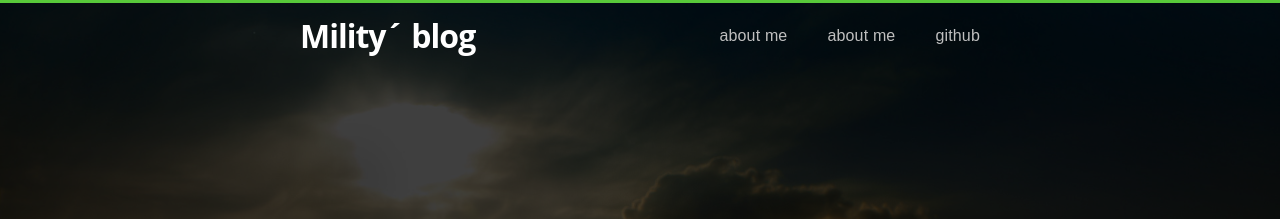
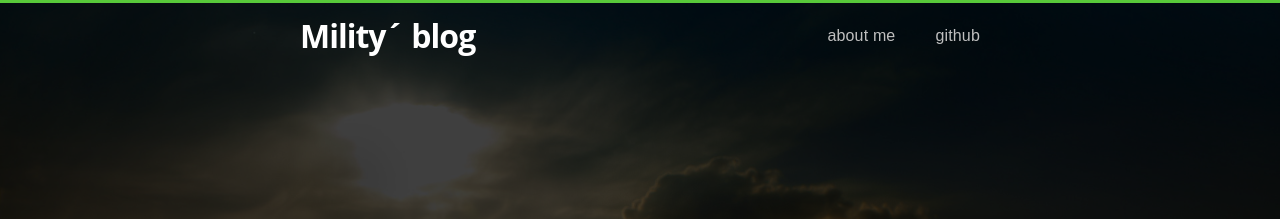
Before and after one commit to Mility/Mility.github.io, a Jekyll site: the page built from index.html, in a window 1280 px wide. Shown: the top 219 px of the page. Built offline with Jekyll 4.4.1, drawn with Linux system fonts in a browser that asks for light colours; nearby versions of some CDN libraries; the list of posts is cut into pages by our own code.

Commit message:
Update header.html

```diff
--- a/_includes/header.html
+++ b/_includes/header.html
@@ -16,13 +16,13 @@
         </a>
 
         <ul class="nav">
-          {% for page in site.pages %}
+         <!-- {% for page in site.pages %}
              {% if page.title and page.title != 'Home' %}
               <li><a href="{{ page.url  }}">About me</a></li>
              {% endif %}
-          {% endfor %}
+          {% endfor %}-->
           <!--<li><a href="{{ page.url | prepend: site.baseurl }}">About me</a></li>-->
-          <!--<li><a href="{{ site.author.url /about}}" target="_blank">the author</a></li>-->
+          <li><a href="{{ site.author.url /about}}" target="_blank">About me</a></li>
           <li><a href="{{ site.github }}" target="_blank">Github</a></li>
         </ul>
       </nav>
```
